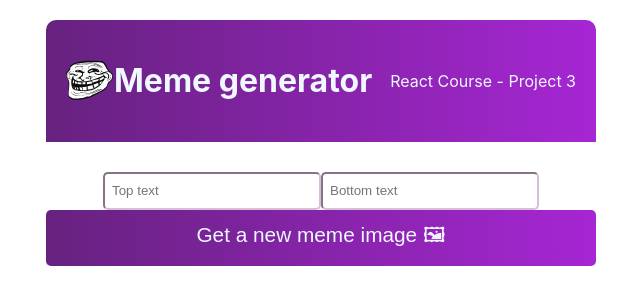
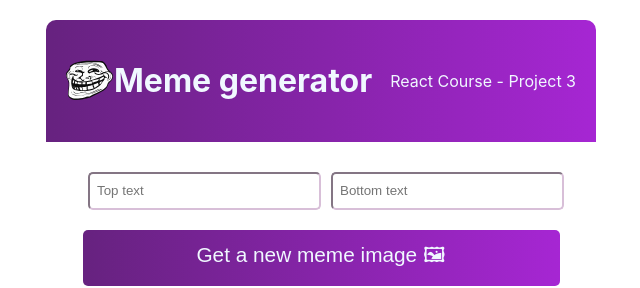
Before and after one commit to MeuLindo/meme, a React (Create React App) app: page / in a window 1280 px wide. Shown: the top 288 px of the page, without its empty margins (319-959 px from the left). Built offline with nearby package versions, Linux system fonts and the light colour scheme; no server answers.

Commit message:
few changes

```diff
--- a/src/App.css
+++ b/src/App.css
@@ -37,10 +37,12 @@
 
 input{
   height: 2rem;
-  width: 210px;
+  width: 225px;
   border-radius: 5px;
   border-color: thistle;
   text-indent: 5px;
+  margin-bottom: 20px;
+  margin-left: 10px;
 }
 
 button{
@@ -53,6 +55,7 @@ button{
   border-radius: 5px;
   border: none;
   cursor: pointer;
+  width: 477px;
 }
 
 .meme > img{
```
